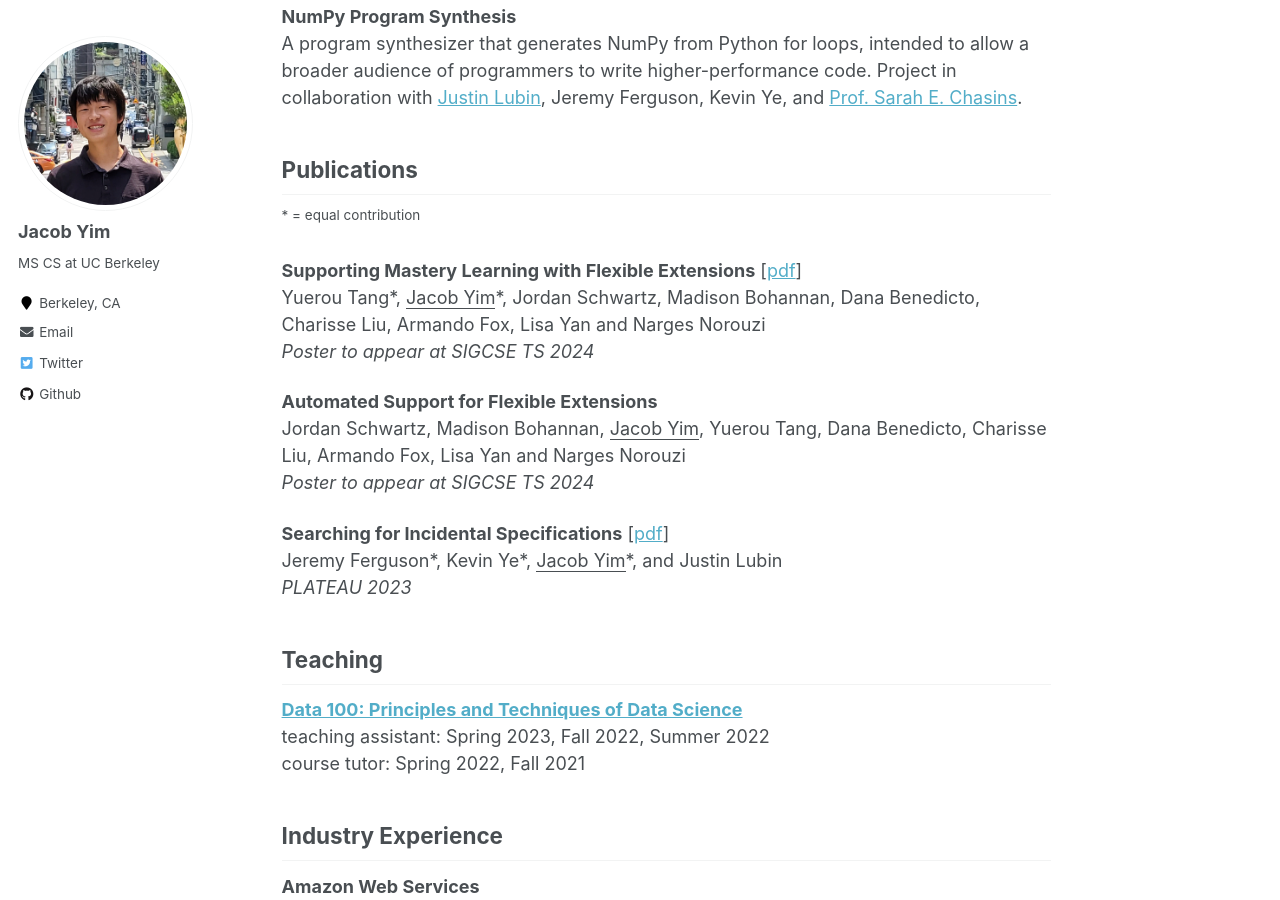
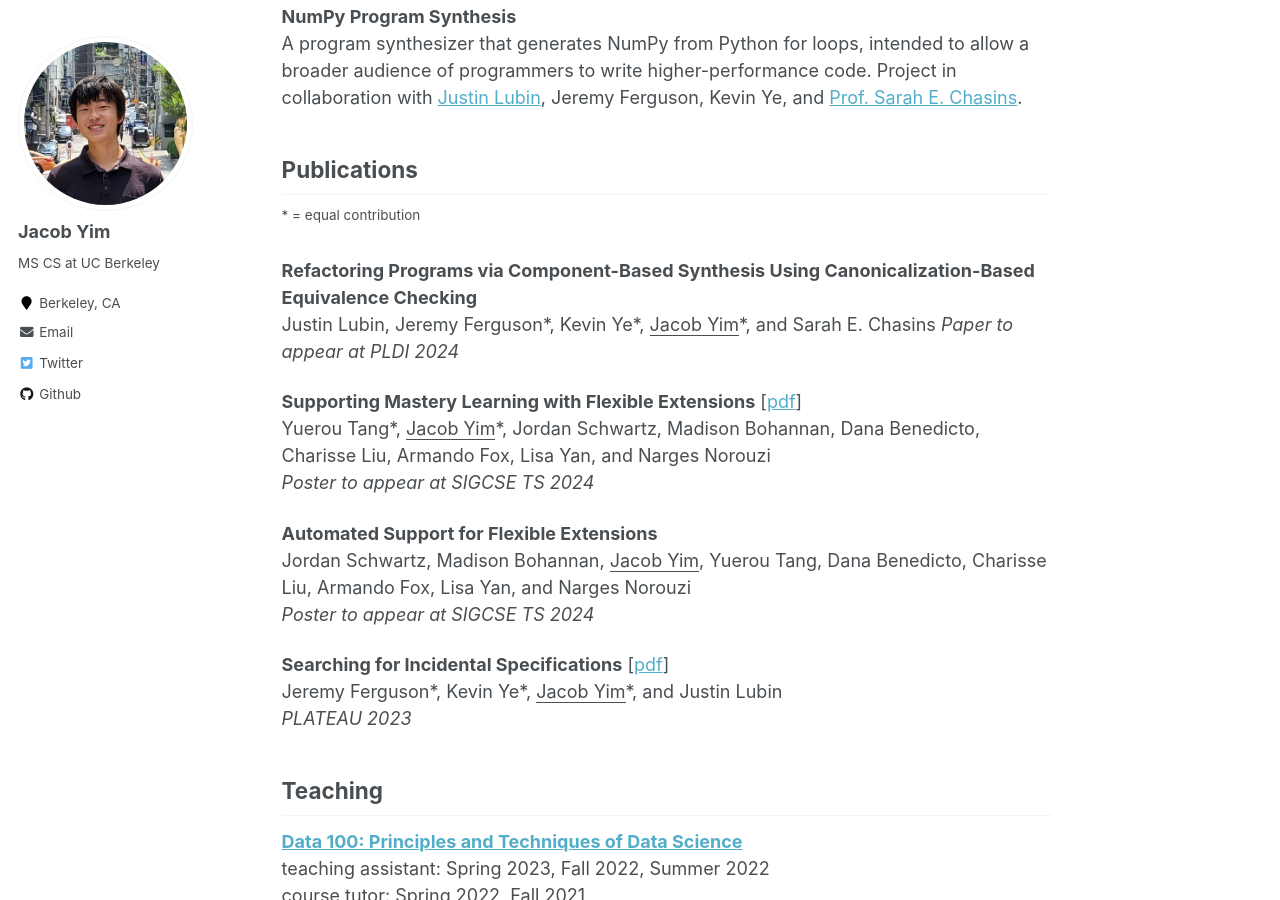
Before and after one commit to jcbym/jcbym.github.io, a Jekyll site: the page built from _pages/about.md, in a window 1280 px wide and 900 px high, scrolled down 1166 px. Built offline with Jekyll 4.4.1, drawn with Linux system fonts in a browser that asks for light colours.

Commit message:
update pubs

```diff
--- a/_pages/about.md
+++ b/_pages/about.md
@@ -33,12 +33,16 @@ A program synthesizer that generates NumPy from Python for loops, intended to al
 ## Publications
 <sup>\* = equal contribution</sup>
 
+__Refactoring Programs via Component-Based Synthesis Using Canonicalization-Based Equivalence Checking__ \
+Justin Lubin, Jeremy Ferguson\*, Kevin Ye\*, <ins>Jacob Yim</ins>\*, and Sarah E. Chasins
+*Paper to appear at PLDI 2024*
+
 __Supporting Mastery Learning with Flexible Extensions__ [[pdf](../files/flextensions-policy-poster.pdf)] \
-Yuerou Tang\*, <ins>Jacob Yim</ins>\*, Jordan Schwartz, Madison Bohannan, Dana Benedicto, Charisse Liu, Armando Fox, Lisa Yan and Narges Norouzi \
+Yuerou Tang\*, <ins>Jacob Yim</ins>\*, Jordan Schwartz, Madison Bohannan, Dana Benedicto, Charisse Liu, Armando Fox, Lisa Yan, and Narges Norouzi \
 *Poster to appear at SIGCSE TS 2024*
 
 __Automated Support for Flexible Extensions__ \
-Jordan Schwartz, Madison Bohannan, <ins>Jacob Yim</ins>, Yuerou Tang, Dana Benedicto, Charisse Liu, Armando Fox, Lisa Yan and Narges Norouzi \
+Jordan Schwartz, Madison Bohannan, <ins>Jacob Yim</ins>, Yuerou Tang, Dana Benedicto, Charisse Liu, Armando Fox, Lisa Yan, and Narges Norouzi \
 *Poster to appear at SIGCSE TS 2024*
 
 __Searching for Incidental Specifications__ [[pdf](../files/incidental-specifications.pdf)] \
```
